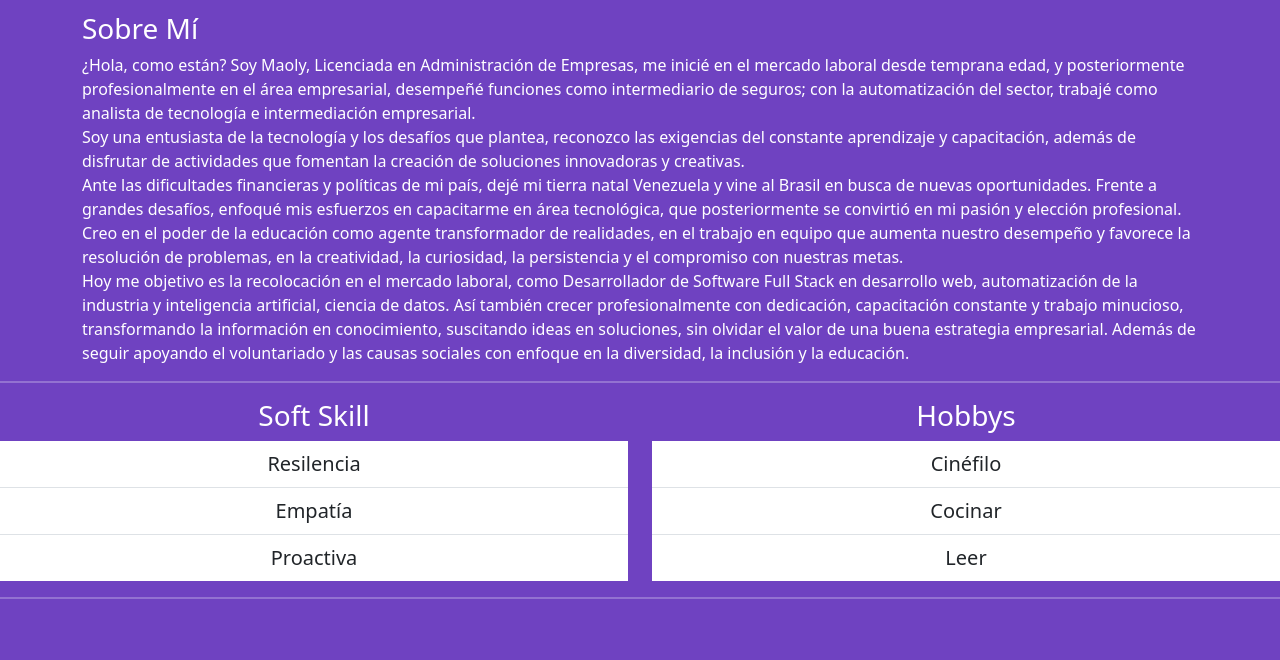
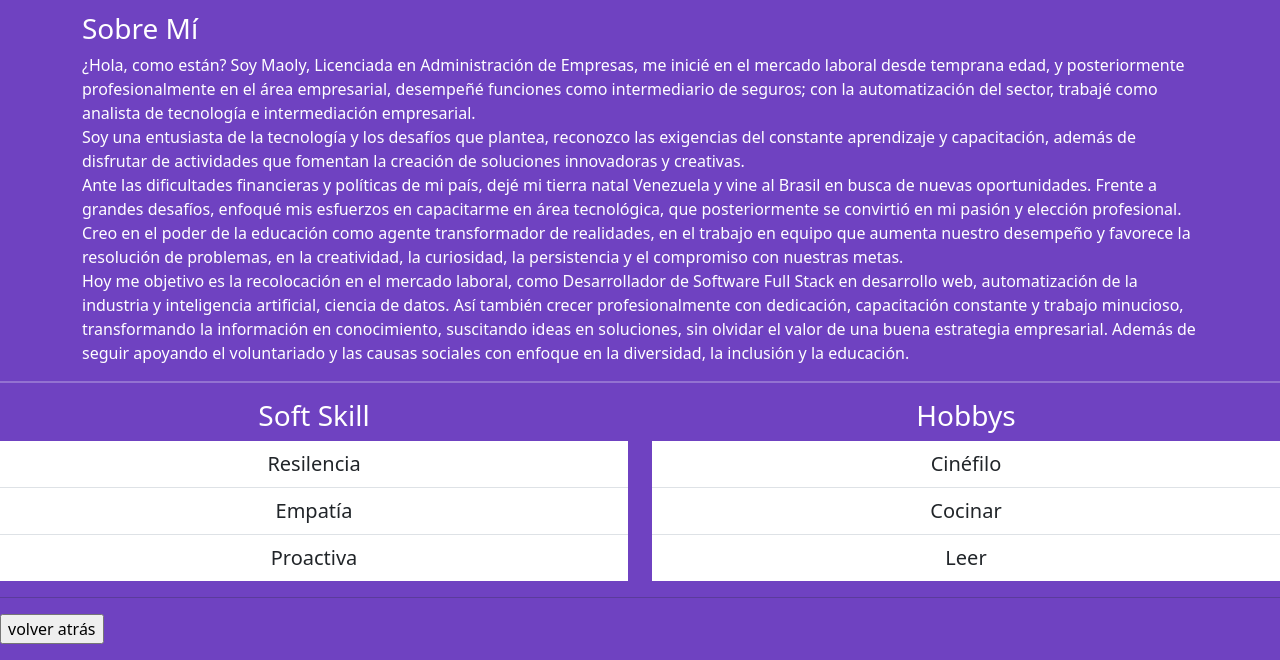
Before and after one commit to MaolyLara/Actividades-Maoly-Lara, a plain HTML site: page maolylara.html in a window 1280 px wide. Shown: the part 292-952 px from the top of the page. Drawn offline with nearby package versions, Linux system fonts and the light colour scheme.

Commit message:
Boton de atras

```diff
--- a/maolylara.html
+++ b/maolylara.html
@@ -92,6 +92,8 @@ Hoy me objetivo es la recolocación en el mercado laboral, como Desarrollador de
             </div>
         </div>
     </main>
+    <hr>
+    <input type="button" onclick="history.back()" name="volver atrás" value="volver atrás">
     <hr style="height:2px;border-width:0;color:#fff;background-color: #fff">
     <footer class="my-5 pt-5 text-muted text-center text-medium">
         <p class="mb-1">© 2023 - Maoly Lara</p>
```
